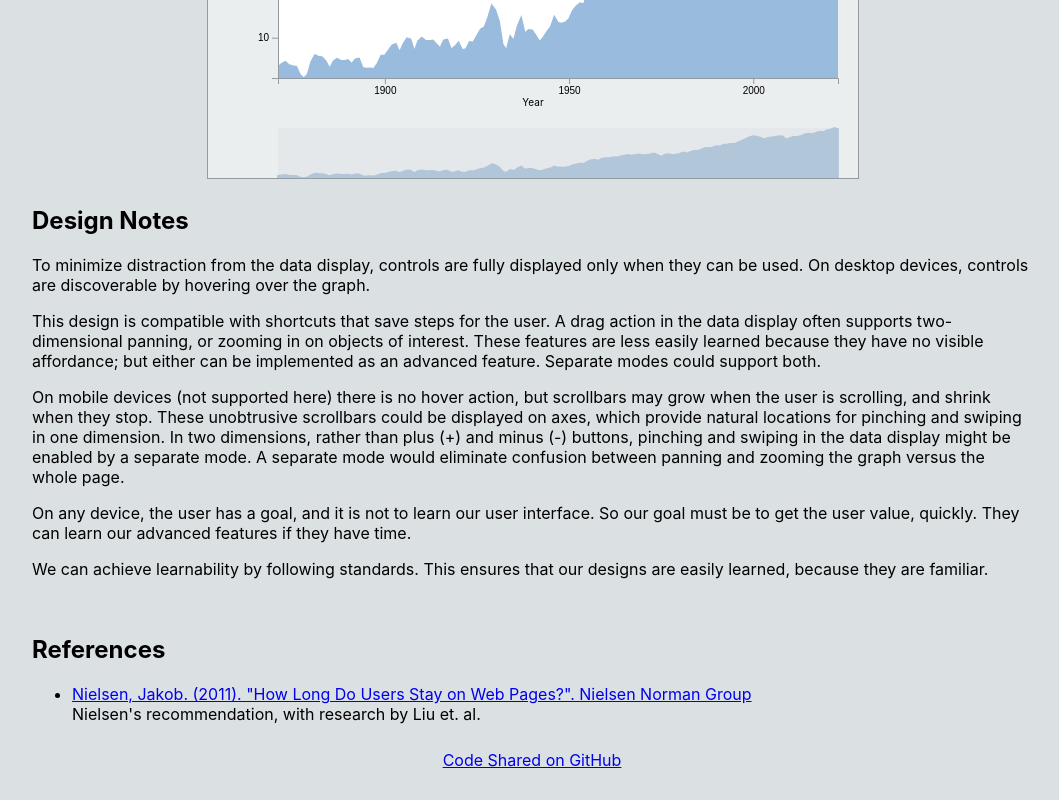
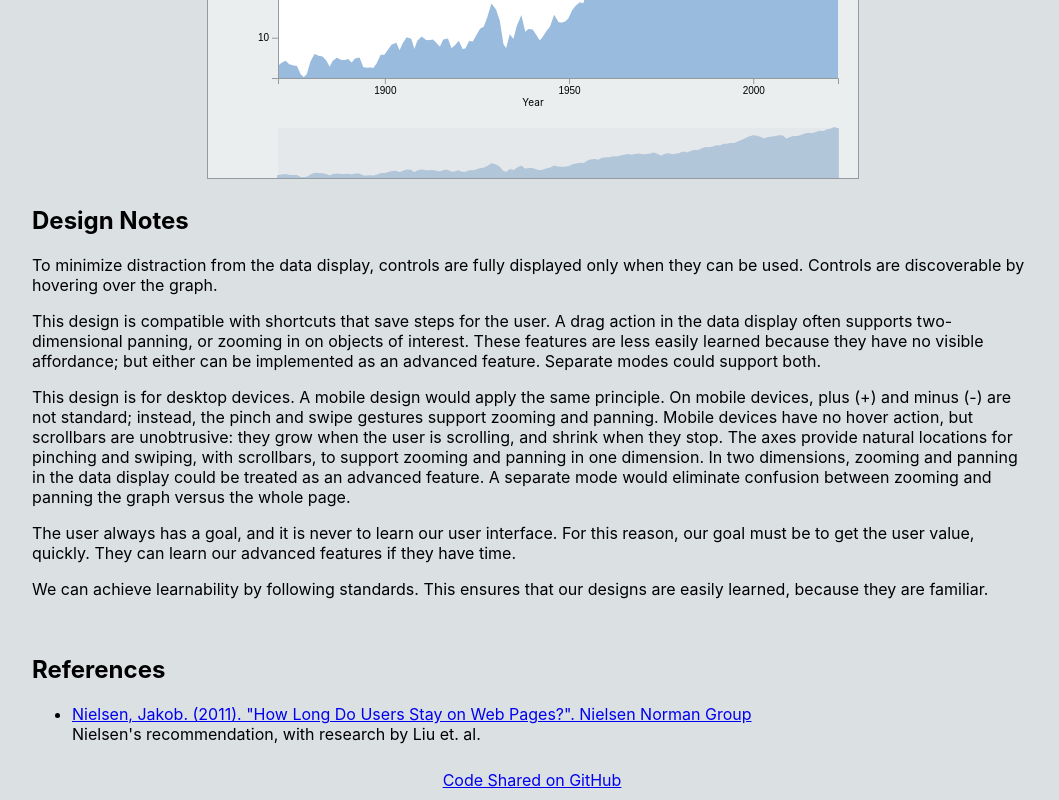
Before and after one commit to hemanrobinson/panning-zooming, a React (Create React App) app: page / in a window 1280 px wide. Shown: the part 1467-2267 px from the top of the page, without its empty margins (108-1167 px from the left). Built offline with nearby package versions, Linux system fonts and the light colour scheme.

Commit message:
improve text

```diff
--- a/src/App.js
+++ b/src/App.js
@@ -52,16 +52,16 @@ const App = () => {
             <div className="Description">
                 <h2>Design Notes</h2>
                 <p>
-                To minimize distraction from the data display, controls are fully displayed only when they can be used.  On desktop devices, controls are discoverable by hovering over the graph.
+                To minimize distraction from the data display, controls are fully displayed only when they can be used.  Controls are discoverable by hovering over the graph.
                 </p>
                 <p>
                 This design is compatible with shortcuts that save steps for the user.  A drag action in the data display often supports two-dimensional panning, or zooming in on objects of interest.  These features are less easily learned because they have no visible affordance; but either can be implemented as an advanced feature.  Separate modes could support both.
                 </p>
                 <p>
-                On mobile devices (not supported here) there is no hover action, but scrollbars may grow when the user is scrolling, and shrink when they stop. These unobtrusive scrollbars could be displayed on axes, which provide natural locations for pinching and swiping in one dimension. In two dimensions, rather than plus (+) and minus (-) buttons, pinching and swiping in the data display might be enabled by a separate mode.  A separate mode would eliminate confusion between panning and zooming the graph versus the whole page.
+                This design is for desktop devices.  A mobile design would apply the same principle.  On mobile devices, plus (+) and minus (-) are not standard; instead, the pinch and swipe gestures support zooming and panning.  Mobile devices have no hover action, but scrollbars are unobtrusive:  they grow when the user is scrolling, and shrink when they stop.  The axes provide natural locations for pinching and swiping, with scrollbars, to support zooming and panning in one dimension.  In two dimensions, zooming and panning in the data display could be treated as an advanced feature.  A separate mode would eliminate confusion between zooming and panning the graph versus the whole page.
                 </p>
                 <p>
-                On any device, the user has a goal, and it is not to learn our user interface.  So our goal must be to get the user value, quickly.  They can learn our advanced features if they have time.
+                The user always has a goal, and it is never to learn our user interface.  For this reason, our goal must be to get the user value, quickly.  They can learn our advanced features if they have time.
                 </p>
                 <p>
                 We can achieve learnability by following standards.  This ensures that our designs are easily learned, because they are familiar.
```
Also changed, not shown: 2 other files (tests, documents, lock files or other folders).
